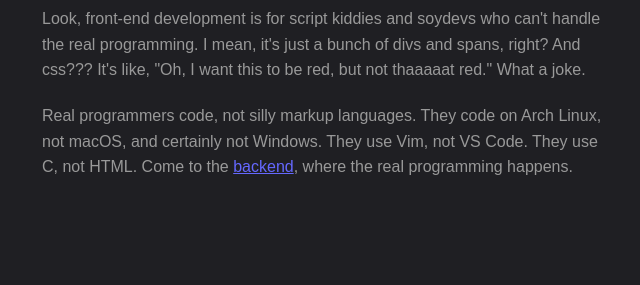
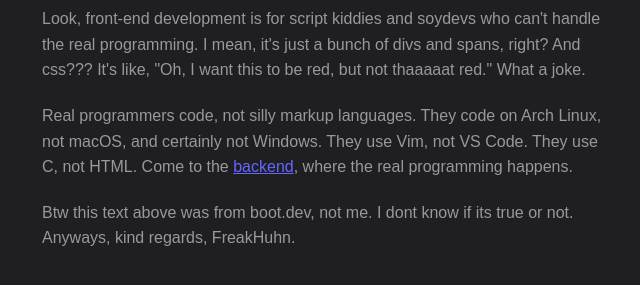
Before and after one commit to FreakHuhn/static_site_generator, a plain HTML site: page public/index.html in a window 1280 px wide. Shown: the part 85-370 px from the top of the page, without its empty margins (318-958 px from the left). Drawn offline with Linux system fonts and the light colour scheme.

Commit message:
changed a line in html

```diff
--- a/public/index.html
+++ b/public/index.html
@@ -18,5 +18,9 @@
       <a href="https://www.boot.dev">backend</a>, where the real programming
       happens.
     </p>
+    <p>
+      Btw this text above was from boot.dev, not me. I dont know if its true or
+      not. Anyways, kind regards, FreakHuhn.
+    </p>
   </body>
 </html>
```
